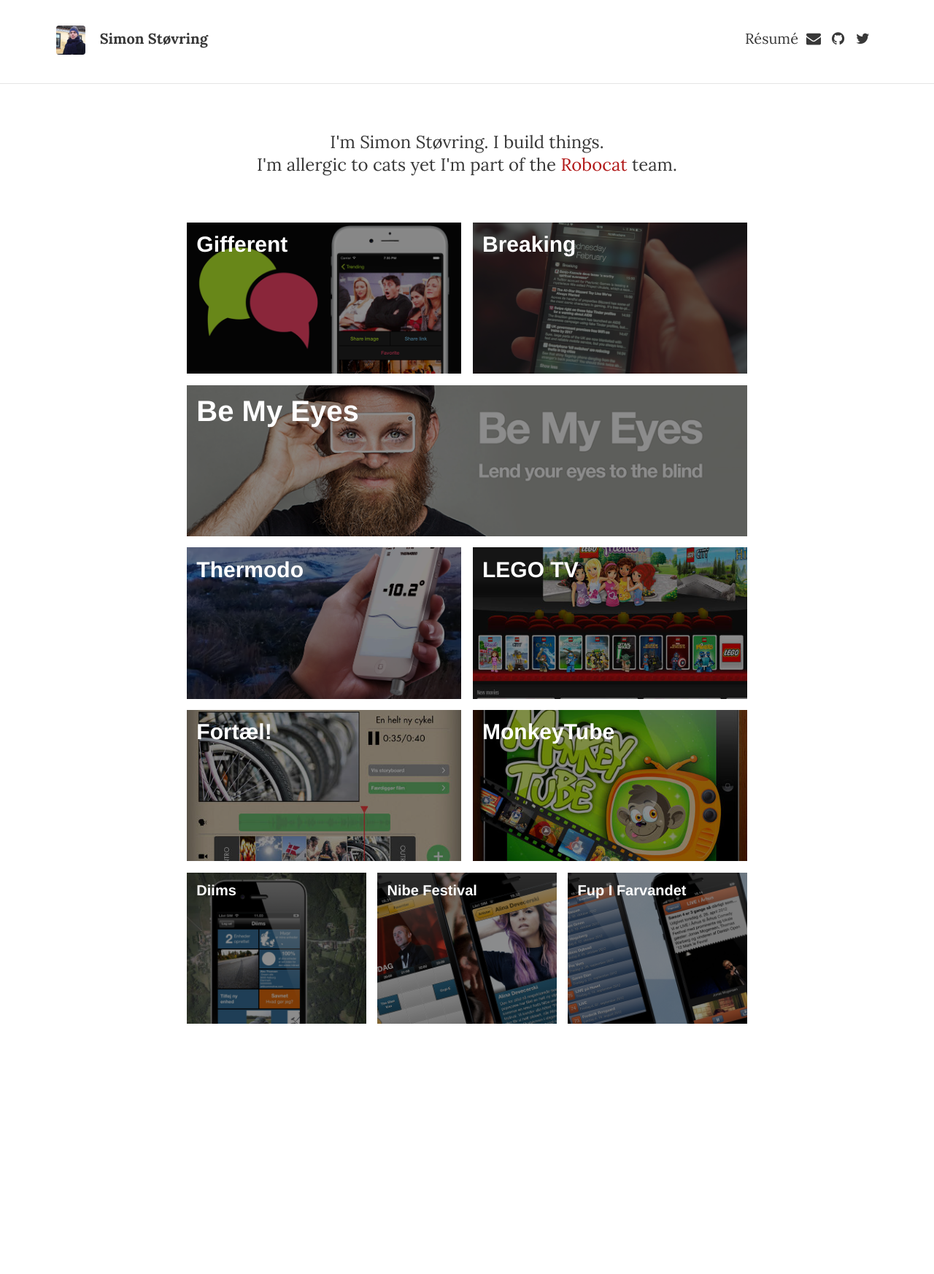
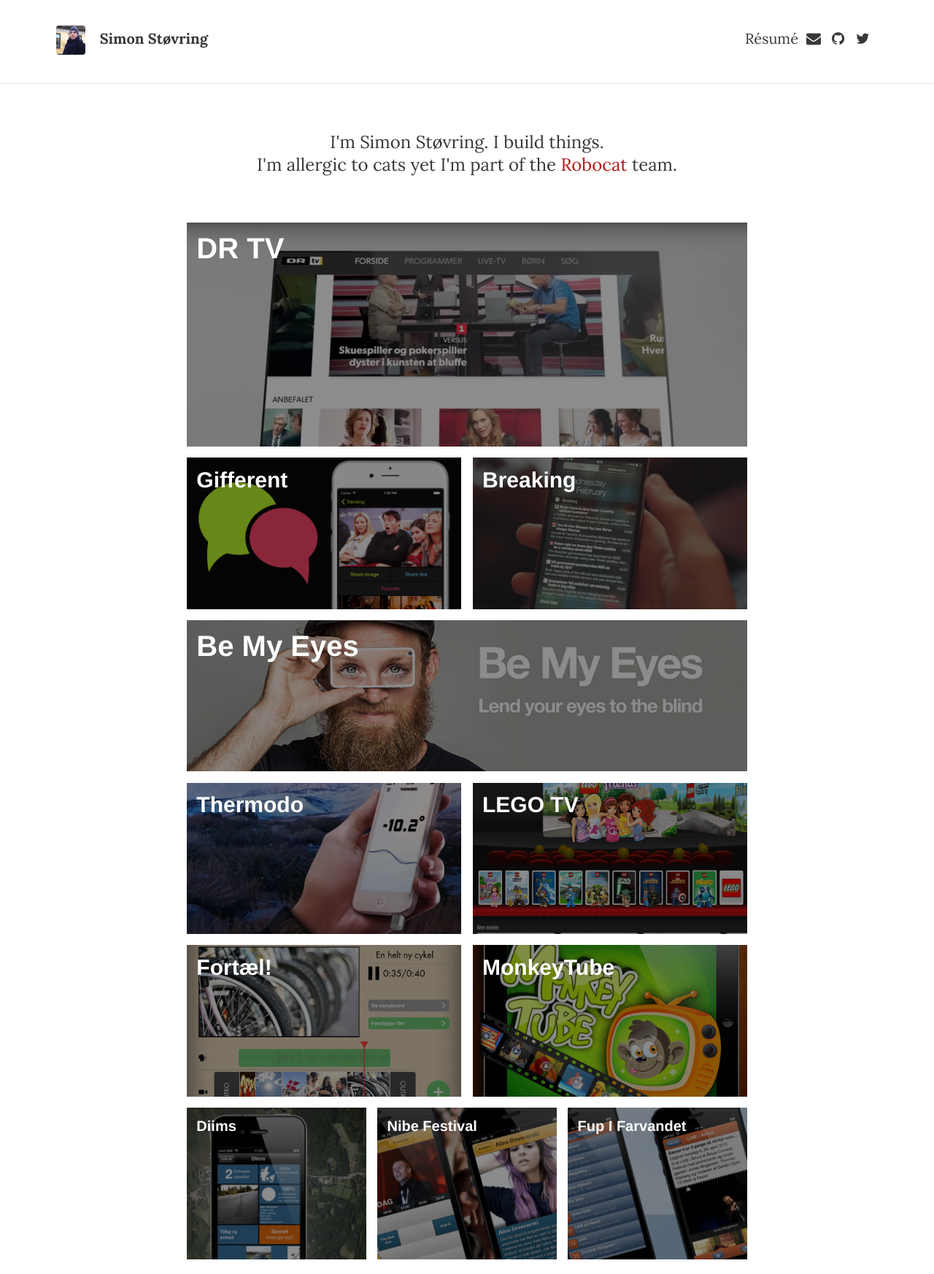
Before and after one commit to simonbs/simonbs.github.io, a Jekyll site: the page built from index.html, in a window 1280 px wide. Shown: the whole page at 73% size. Built offline with Jekyll 4.4.1, drawn with Linux system fonts in a browser that asks for light colours; nearby versions of some CDN libraries; some web fonts are replaced; the list of posts is cut into pages by our own code; before the commit the page ends 1423 px from its top, so only the background shows below that.

Commit message:
Adds DR TV

```diff
--- a/_includes/projects.html
+++ b/_includes/projects.html
@@ -1,4 +1,9 @@
 <div class="projects">
+  <div class="featured huge" onClick="javascript:window.open('https://www.youtube.com/watch?v=xFgv7TU1LmE');">
+    <div class="drtv"></div>
+    <div class="tint"></div>
+    <div class="title">DR TV</div>
+  </div>
   <div class="big left" onClick="javascript:window.open('https://itunes.apple.com/us/app/gifferent/id997434439?mt=8');">
     <div class="gifferent"></div>
     <div class="tint"></div>
--- a/_sass/layouts/_projects.scss
+++ b/_sass/layouts/_projects.scss
@@ -27,6 +27,10 @@
     width: 100%;
     font-size: 2em;
     clear: both;
+  }
+
+  .huge {
+    padding-top: 40%;
   }
 
   .big {
@@ -96,6 +100,12 @@
     background-position: center;
   }
 
+  .drtv {
+    @extend %image;
+    background-image: url('../img/drtv.png');
+    background-position: top;
+  }
+
   .gifferent {
     @extend %image;
     background-image: url('../img/gifferent.png');
```
Also changed, not shown: img/drtv.png (added).
